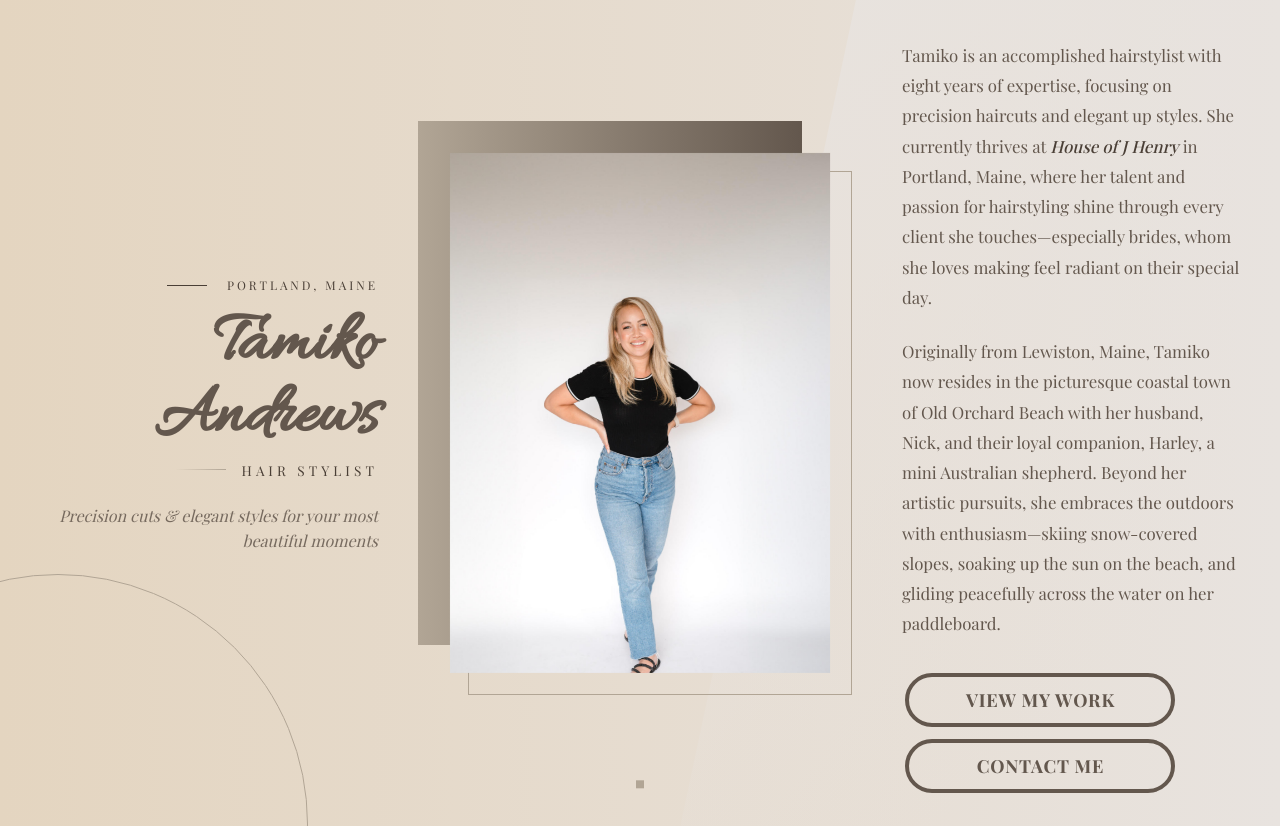
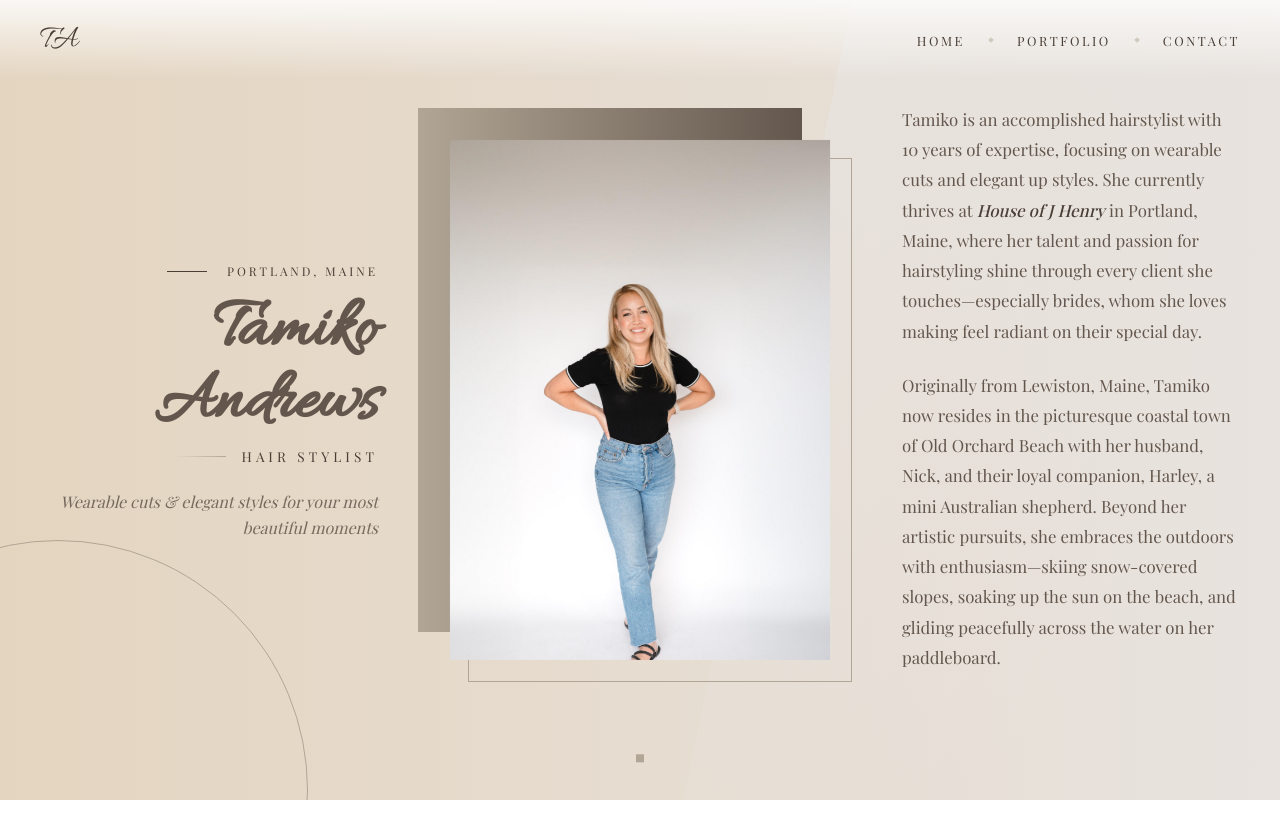
Before and after one commit to nickonometry/tamiko-andrews, an Astro site: page / in a window 1280 px wide. After the commit the page ends 800 px from the top, so only its background shows below. Built offline with nearby package versions, Linux system fonts and the light colour scheme; Astro itself is replaced by a stand-in of ours; a web font is replaced by a local one.

Commit message:
feat: add navigation bar and enhance layout on contact and index pages

```diff
--- a/src/layouts/Layout.astro
+++ b/src/layouts/Layout.astro
@@ -56,6 +56,16 @@ const { title } = Astro.props;
   <title>{title}</title>
  </head>
  <body>
+  <nav class="main-nav">
+    <a href="/" class="nav-logo">TA</a>
+    <div class="nav-links">
+      <a href="/" class="nav-link">Home</a>
+      <span class="nav-divider"></span>
+      <a href="https://www.instagram.com/tandrews_style" target="_blank" class="nav-link">Portfolio</a>
+      <span class="nav-divider"></span>
+      <a href="/contact" class="nav-link">Contact</a>
+    </div>
+  </nav>
   <slot />
  </body>
 </html>
@@ -101,4 +111,106 @@ const { title } = Astro.props;
   display: grid;
   gap: 24px;
  }
+
+ /* Navigation */
+ .main-nav {
+  position: fixed;
+  top: 0;
+  left: 0;
+  right: 0;
+  z-index: 100;
+  display: flex;
+  justify-content: space-between;
+  align-items: center;
+  padding: 20px 40px;
+  background: linear-gradient(to bottom, rgba(250, 249, 247, 0.95), rgba(250, 249, 247, 0));
+  animation: fadeInNav 1s ease-out;
+ }
+
+ @keyframes fadeInNav {
+  from {
+   opacity: 0;
+   transform: translateY(-20px);
+  }
+  to {
+   opacity: 1;
+   transform: translateY(0);
+  }
+ }
+
+ .nav-logo {
+  font-family: 'Allura', cursive;
+  font-size: 2rem;
+  color: #4a3f36;
+  text-decoration: none;
+  transition: color 0.3s ease;
+ }
+
+ .nav-logo:hover {
+  color: var(--accent-darker);
+ }
+
+ .nav-links {
+  display: flex;
+  align-items: center;
+  gap: 24px;
+ }
+
+ .nav-link {
+  font-size: 0.8rem;
+  text-transform: uppercase;
+  letter-spacing: 0.2em;
+  color: #4a3f36;
+  text-decoration: none;
+  position: relative;
+  padding: 4px 0;
+  transition: color 0.3s ease;
+ }
+
+ .nav-link::after {
+  content: '';
+  position: absolute;
+  bottom: 0;
+  left: 0;
+  width: 0;
+  height: 1px;
+  background: #4a3f36;
+  transition: width 0.3s ease;
+ }
+
+ .nav-link:hover {
+  color: var(--accent-darker);
+ }
+
+ .nav-link:hover::after {
+  width: 100%;
+ }
+
+ .nav-divider {
+  width: 4px;
+  height: 4px;
+  background: var(--accent-dark);
+  transform: rotate(45deg);
+  opacity: 0.5;
+ }
+
+ @media screen and (max-width: 600px) {
+  .main-nav {
+   padding: 16px 20px;
+  }
+
+  .nav-links {
+   gap: 16px;
+  }
+
+  .nav-link {
+   font-size: 0.7rem;
+   letter-spacing: 0.15em;
+  }
+
+  .nav-divider {
+   width: 3px;
+   height: 3px;
+  }
+ }
 </style>
--- a/src/pages/index.astro
+++ b/src/pages/index.astro
@@ -1,8 +1,12 @@
 ---
 import Layout from "../layouts/Layout.astro";
-import AnchorButton from "../components/AnchorButton.astro";
 import tamiko from "../../src/assets/images/tamiko.jpeg";
 import { Image } from "astro:assets";
+
+// Calculate years of experience from start date (2016)
+const startYear = 2016;
+const currentYear = new Date().getFullYear();
+const yearsExperience = currentYear - startYear;
 ---
 
 <Layout title="Tamiko Andrews - An Accomplished Southern Maine Hair Stylist">
@@ -23,7 +27,7 @@ import { Image } from "astro:assets";
             <span class="line"></span>
           </div>
           <p class="tagline">
-            Precision cuts & elegant styles for your most beautiful moments
+            Wearable cuts & elegant styles for your most beautiful moments
           </p>
         </div>
       </div>
@@ -49,8 +53,8 @@ import { Image } from "astro:assets";
       <div class="content">
         <div class="content-inner">
           <p>
-            Tamiko is an accomplished hairstylist with eight years of expertise,
-            focusing on precision haircuts and elegant up styles. She currently
+            Tamiko is an accomplished hairstylist with {yearsExperience} years of expertise,
+            focusing on wearable cuts and elegant up styles. She currently
             thrives at <em>House of J Henry</em> in Portland, Maine, where her talent and
             passion for hairstyling shine through every client she touches—especially
             brides, whom she loves making feel radiant on their special day.
@@ -63,18 +67,6 @@ import { Image } from "astro:assets";
             enthusiasm—skiing snow-covered slopes, soaking up the sun on the beach,
             and gliding peacefully across the water on her paddleboard.
           </p>
-          <div class="cta-group">
-            <AnchorButton
-              buttonText="View my work"
-              link="https://www.instagram.com/tandrews_style"
-              linkTarget="_blank"
-            />
-            <AnchorButton
-              buttonText="Contact me"
-              link="/contact"
-              linkTarget=""
-            />
-          </div>
         </div>
       </div>
     </div>
@@ -342,13 +334,6 @@ import { Image } from "astro:assets";
     font-weight: 500;
   }
 
-  .cta-group {
-    display: flex;
-    flex-direction: column;
-    gap: 16px;
-    margin-top: 2rem;
-  }
-
   /* Bottom flourish */
   .bottom-flourish {
     position: absolute;
@@ -491,13 +476,6 @@ import { Image } from "astro:assets";
       margin-bottom: 1rem;
     }
 
-    .cta-group {
-      flex-direction: row;
-      flex-wrap: wrap;
-      justify-content: center;
-      margin-top: 1.5rem;
-    }
-
     .bottom-flourish {
       position: relative;
       bottom: auto;
```
Also changed, not shown: src/pages/contact.astro (+6 -44 lines).
